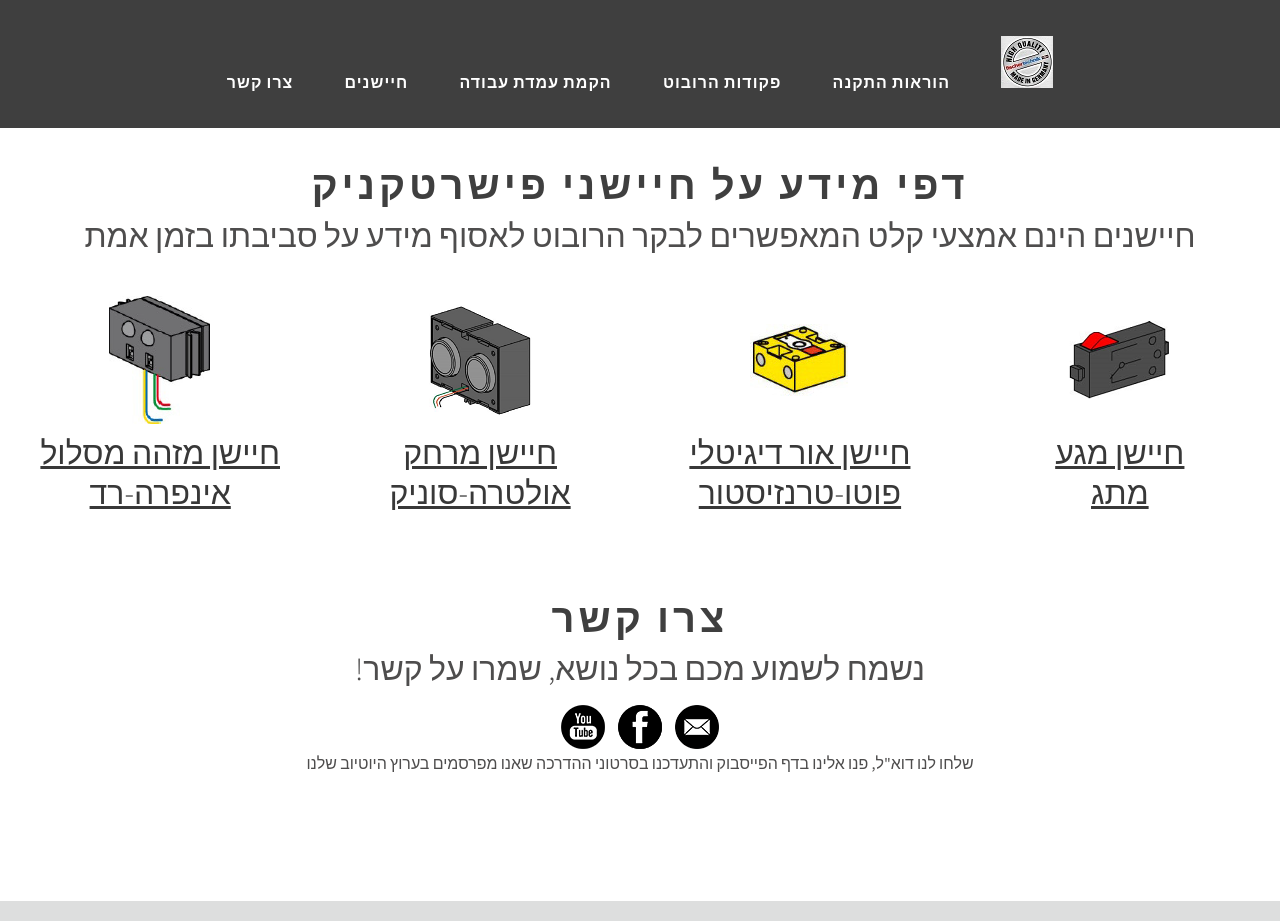
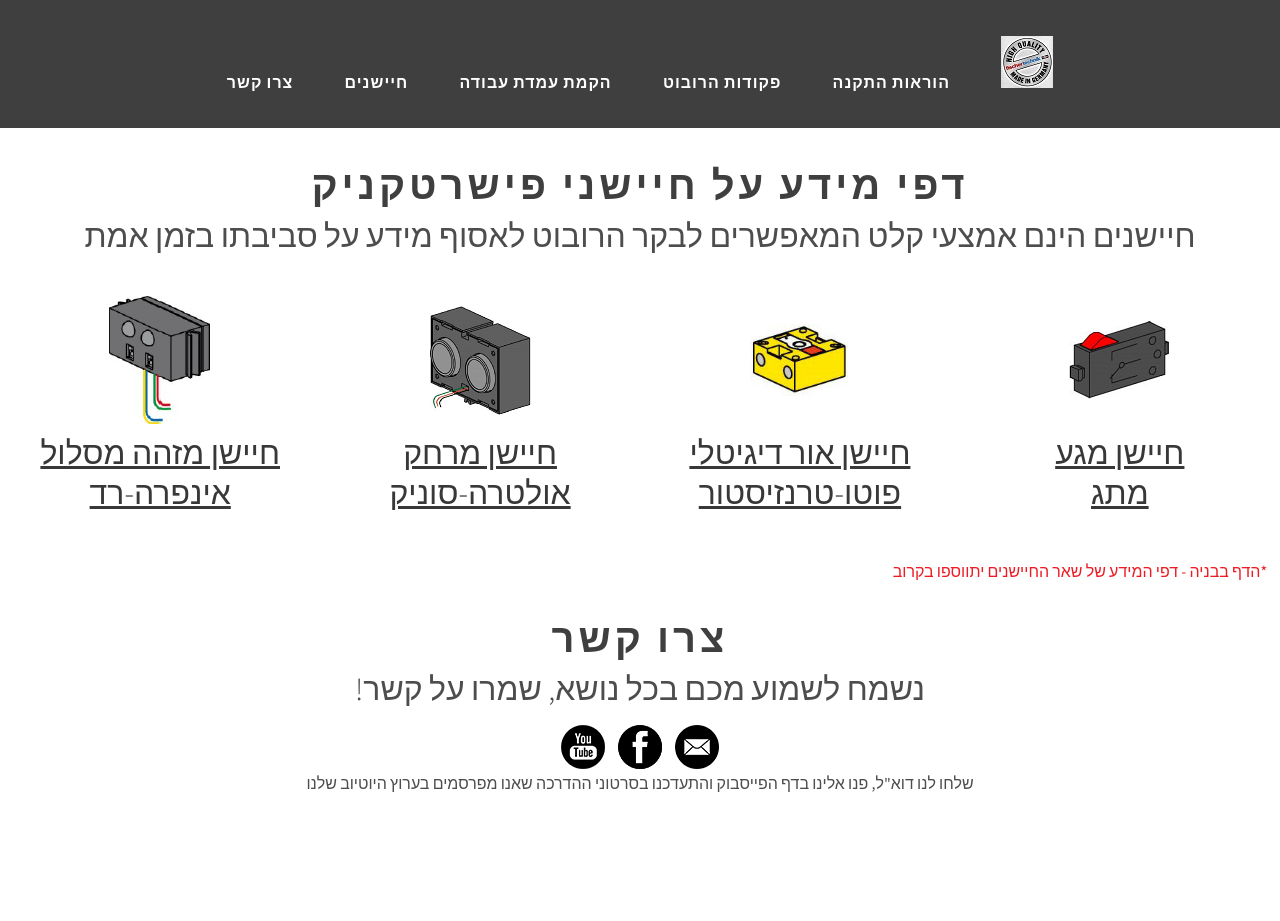
Before and after one commit to adihadas/ftscratch, a Jekyll site: the page sensors.html, which Jekyll copies as it is, in a window 1280 px wide. Built offline with Jekyll 4.4.1, drawn with Linux system fonts in a browser that asks for light colours.

Commit message:
in construction msg added

```diff
--- a/sensors.html
+++ b/sensors.html
@@ -51,6 +51,7 @@
 			 <span class="byline">חיישן מגע <br>מתג</a></span>
 		</div>
 	</div>
+	<span class="byline" style="color:rgb(237, 28, 36)">*הדף בבניה - דפי המידע של שאר החיישנים יתווספו בקרוב</span></br>
 </div>
 <div id="featured-wrapper">
 		<div id="contactus" class="major">
```
